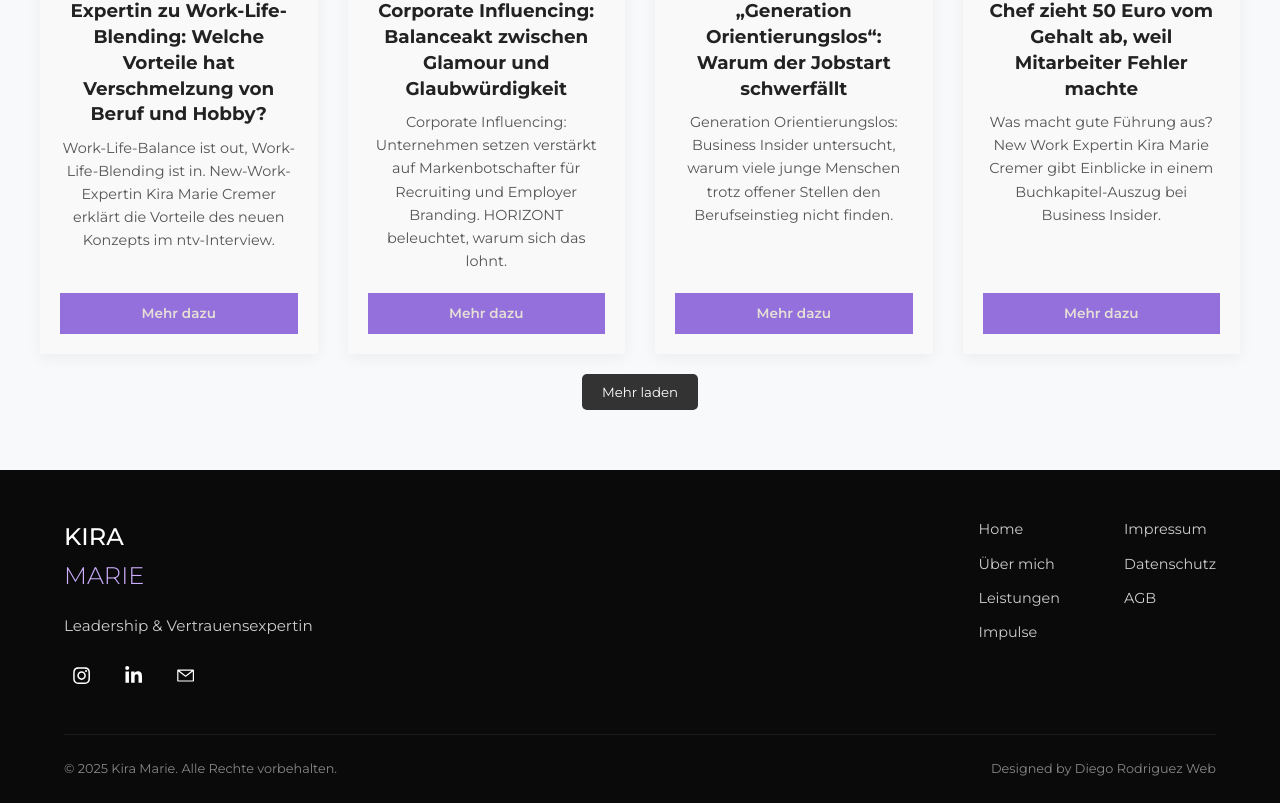
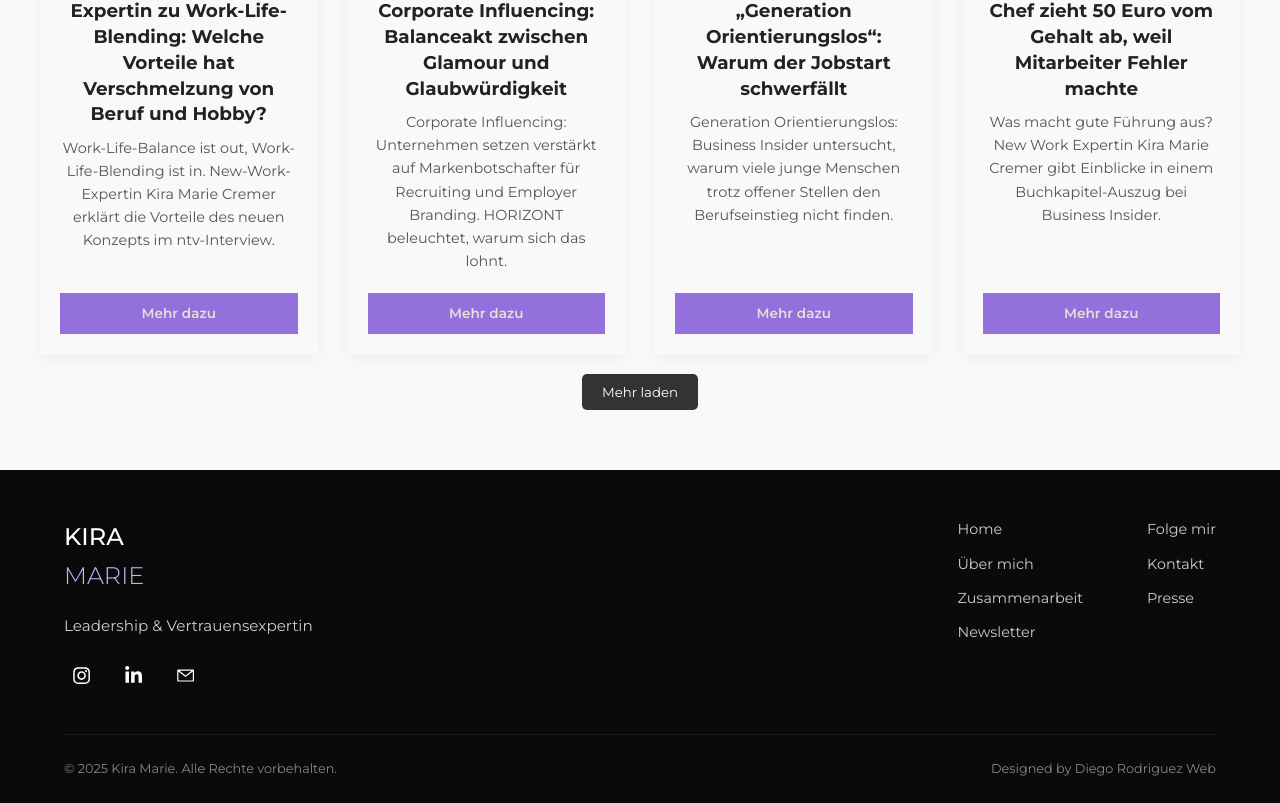
Before and after one commit to Rodriguez-Diego-web/kiramarie, a React (Create React App) app: page / in a window 1280 px wide. Shown: the part 4895-5698 px from the top of the page. Built offline with nearby package versions, Linux system fonts and the light colour scheme.

Commit message:
Update footer with smooth scrolling for improved navigation

```diff
--- a/src/components/layout/Footer.tsx
+++ b/src/components/layout/Footer.tsx
@@ -5,6 +5,26 @@ import { VscMail } from 'react-icons/vsc';
 
 const Footer: React.FC = () => {
   const currentYear = new Date().getFullYear();
+
+  // Funktion für sanftes Scrollen zu Abschnitten
+  const handleSmoothScroll = (e: React.MouseEvent<HTMLAnchorElement>, target: string) => {
+    e.preventDefault();
+
+    // Wenn zum Seitenanfang gescrollt werden soll
+    if (target === '#') {
+      window.scrollTo({
+        top: 0,
+        behavior: 'smooth'
+      });
+      return;
+    }
+
+    // Für alle anderen Ziele, suche das Element und scrolle dorthin
+    const targetElement = document.querySelector(target);
+    if (targetElement) {
+      targetElement.scrollIntoView({ behavior: 'smooth' });
+    }
+  };
 
   return (
     <FooterWrapper>
@@ -49,16 +69,16 @@ const Footer: React.FC = () => {
 
           <LinksSection>
             <LinkGroup>
-              <FooterLink href="/">Home</FooterLink>
-              <FooterLink href="/about">Über mich</FooterLink>
-              <FooterLink href="/services">Leistungen</FooterLink>
-              <FooterLink href="/impulse">Impulse</FooterLink>
+              <FooterLink href="#" onClick={(e) => handleSmoothScroll(e, '#')}>Home</FooterLink>
+              <FooterLink href="#about-section" onClick={(e) => handleSmoothScroll(e, '#about-section')}>Über mich</FooterLink>
+              <FooterLink href="#zusammenarbeit" onClick={(e) => handleSmoothScroll(e, '#zusammenarbeit')}>Zusammenarbeit</FooterLink>
+              <FooterLink href="#newsletter" onClick={(e) => handleSmoothScroll(e, '#newsletter')}>Newsletter</FooterLink>
             </LinkGroup>
 
             <LinkGroup>
-              <FooterLink href="/impressum">Impressum</FooterLink>
-              <FooterLink href="/datenschutz">Datenschutz</FooterLink>
-              <FooterLink href="/agb">AGB</FooterLink>
+              <FooterLink href="#folge-mir" onClick={(e) => handleSmoothScroll(e, '#folge-mir')}>Folge mir</FooterLink>
+              <FooterLink href="#kontakt" onClick={(e) => handleSmoothScroll(e, '#kontakt')}>Kontakt</FooterLink>
+              <FooterLink href="#presse" onClick={(e) => handleSmoothScroll(e, '#presse')}>Presse</FooterLink>
             </LinkGroup>
           </LinksSection>
         </FooterContent>
```
